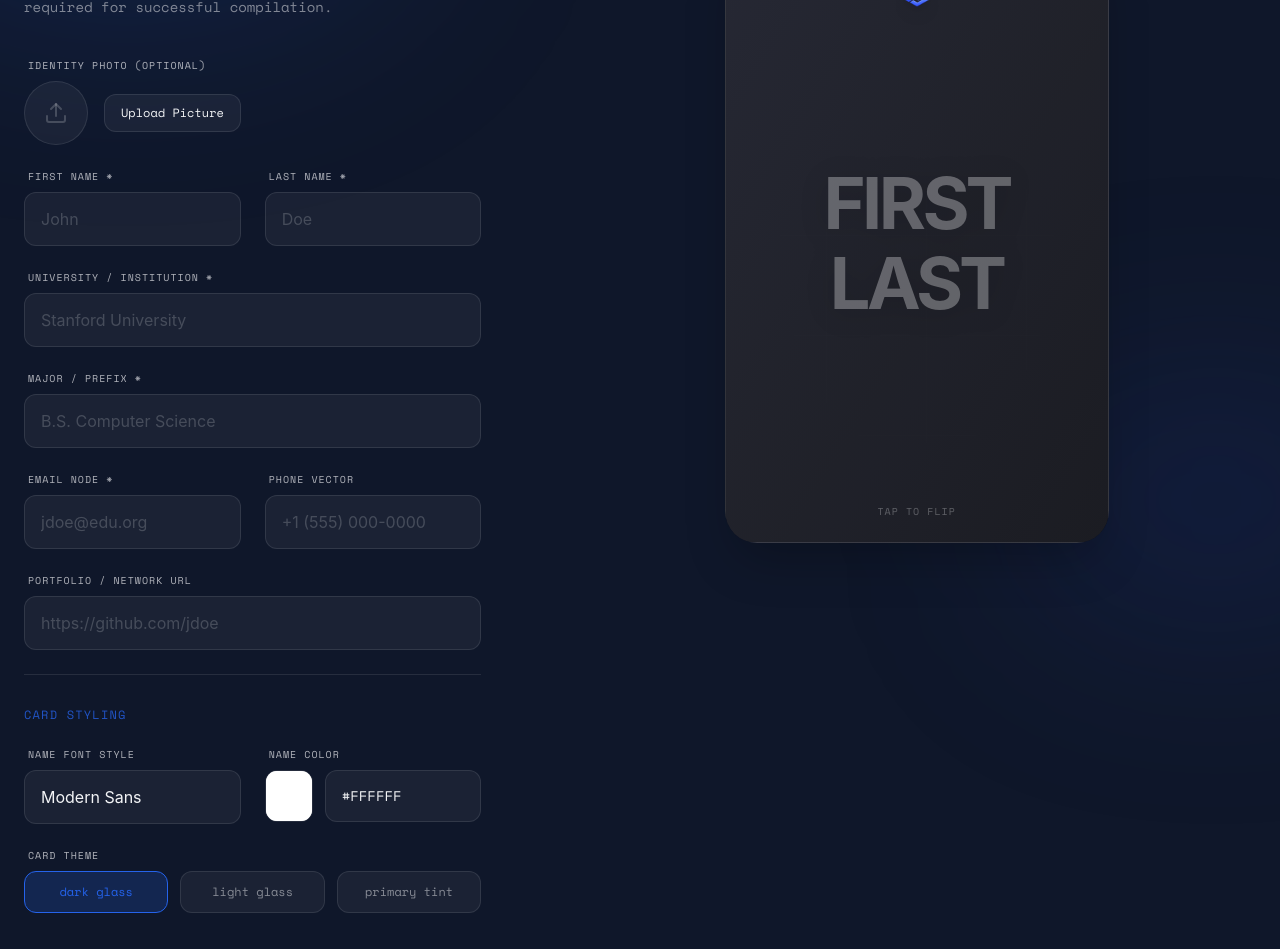
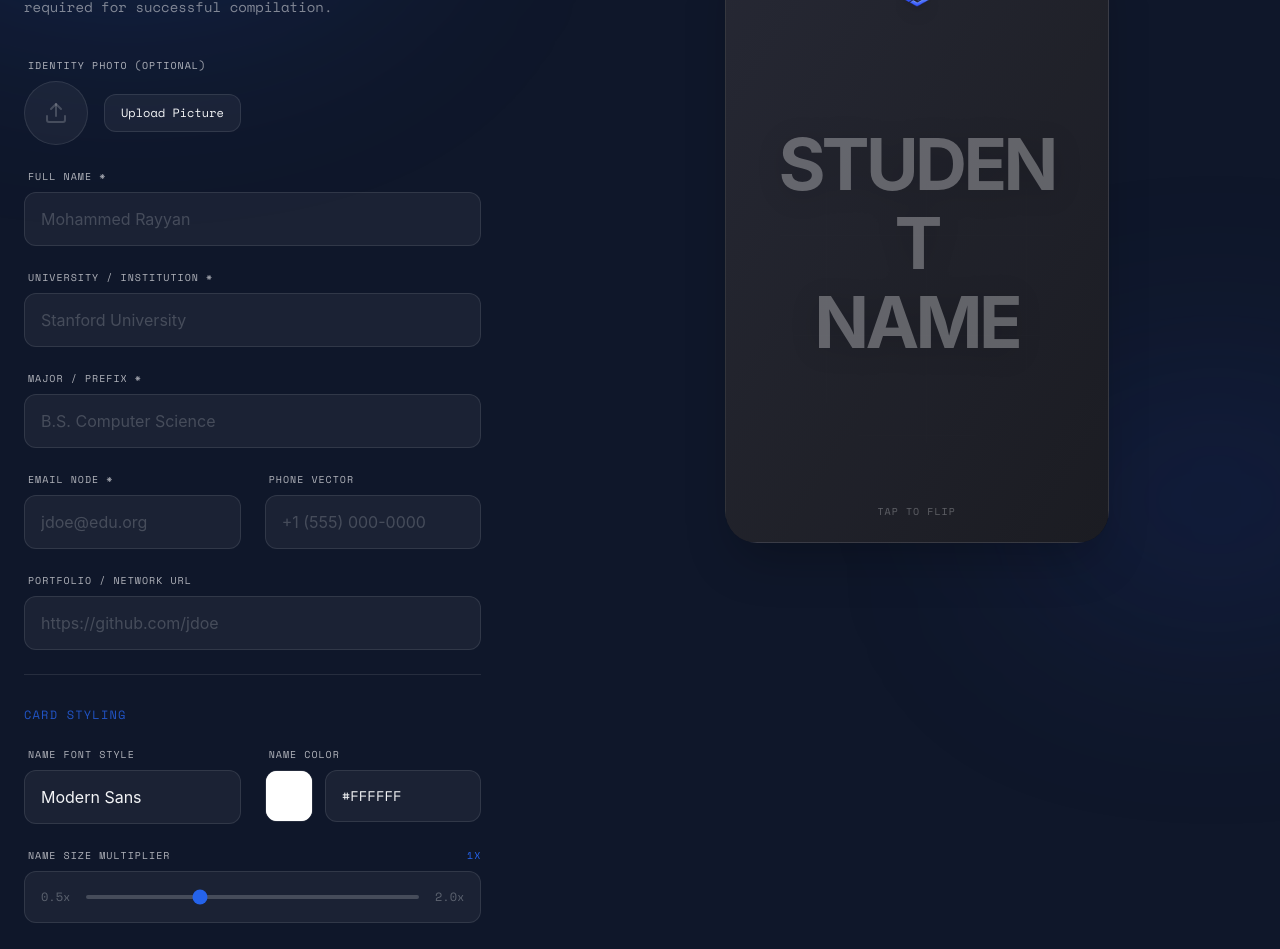
Before and after one commit to Rayyan-x95/EduCard, a React (Vite) app in the folder frontend/: page /generate in a window 1280 px wide. Shown: the part 260-1209 px from the top of the page. Built offline with nearby package versions, Linux system fonts and the light colour scheme.

Commit message:
feat: Consolidate name inputs, add custom font families, and implement font size multiplier

```diff
--- a/frontend/src/pages/GeneratorPage.jsx
+++ b/frontend/src/pages/GeneratorPage.jsx
@@ -4,8 +4,7 @@ import { Link } from 'react-router-dom';
 
 export const GeneratorPage = () => {
   const [formData, setFormData] = useState({
-    firstName: '',
-    lastName: '',
+    name: '',
     university: '',
     major: '',
     email: '',
@@ -20,6 +19,7 @@ export const GeneratorPage = () => {
   // Customization States
   const [nameFont, setNameFont] = useState('font-sans');
   const [nameColor, setNameColor] = useState('#ffffff');
+  const [nameSize, setNameSize] = useState(1);
   const [cardTheme, setCardTheme] = useState('dark-glass');
 
   const themes = {
@@ -47,6 +47,11 @@ export const GeneratorPage = () => {
     { value: 'font-sans', label: 'Modern Sans' },
     { value: 'font-serif', label: 'Elegant Serif' },
     { value: 'font-mono', label: 'Technical Mono' },
+    { value: 'font-drama', label: 'Display Signature' },
+    { value: 'font-[Impact,sans-serif]', label: 'Impact Bold' },
+    { value: 'font-[Georgia,serif]', label: 'Classic Georgia' },
+    { value: 'font-[Courier_New,monospace]', label: 'Typewriter' },
+    { value: 'font-["Times_New_Roman",Times,serif]', label: 'Traditional Times' },
   ];
 
   const handleImageUpload = (e) => {
@@ -85,7 +90,8 @@ export const GeneratorPage = () => {
     if (!result) return;
     const link = document.createElement('a');
     link.href = result;
-    link.download = `EduCard_${formData.firstName}_${formData.lastName}.png`;
+    const sanitizedName = formData.name ? formData.name.replace(/\s+/g, '_') : 'Student';
+    link.download = `EduCard_${sanitizedName}.png`;
     link.click();
   };
 
@@ -145,15 +151,9 @@ export const GeneratorPage = () => {
                 </div>
               </div>
 
-              <div className="grid grid-cols-1 sm:grid-cols-2 gap-6">
-                <div className="space-y-2">
-                  <label className="block font-mono text-[10px] uppercase tracking-widest text-light/70 ml-1">First Name *</label>
-                  <input required name="firstName" value={formData.firstName} onChange={handleChange} className="w-full bg-light/5 border border-light/10 rounded-xl px-4 py-3.5 font-sans text-base focus:border-primary focus:bg-light/10 focus:outline-none transition-all placeholder:text-light/20" placeholder="John" />
-                </div>
-                <div className="space-y-2">
-                  <label className="block font-mono text-[10px] uppercase tracking-widest text-light/70 ml-1">Last Name *</label>
-                  <input required name="lastName" value={formData.lastName} onChange={handleChange} className="w-full bg-light/5 border border-light/10 rounded-xl px-4 py-3.5 font-sans text-base focus:border-primary focus:bg-light/10 focus:outline-none transition-all placeholder:text-light/20" placeholder="Doe" />
-                </div>
+              <div className="space-y-2">
+                <label className="block font-mono text-[10px] uppercase tracking-widest text-light/70 ml-1">Full Name *</label>
+                <input required name="name" value={formData.name} onChange={handleChange} className="w-full bg-light/5 border border-light/10 rounded-xl px-4 py-3.5 font-sans text-base focus:border-primary focus:bg-light/10 focus:outline-none transition-all placeholder:text-light/20" placeholder="Mohammed Rayyan" />
               </div>
 
               <div className="space-y-2">
@@ -219,6 +219,27 @@ export const GeneratorPage = () => {
                         onChange={(e) => setNameColor(e.target.value)}
                         className="w-full bg-light/5 border border-light/10 rounded-xl px-4 py-3 font-mono text-sm focus:border-primary focus:bg-light/10 focus:outline-none transition-all text-light uppercase"
                       />
+                    </div>
+                  </div>
+
+                  {/* Name Size Selection */}
+                  <div className="space-y-2 sm:col-span-2 mt-4 sm:mt-0">
+                    <label className="block font-mono text-[10px] uppercase tracking-widest text-light/70 ml-1 flex justify-between">
+                      <span>Name Size Multiplier</span>
+                      <span className="text-primary">{nameSize}x</span>
+                    </label>
+                    <div className="flex items-center gap-4 h-[52px] bg-light/5 border border-light/10 rounded-xl px-4">
+                      <span className="text-light/30 font-mono text-xs">0.5x</span>
+                      <input
+                        type="range"
+                        min="0.5"
+                        max="2.0"
+                        step="0.05"
+                        value={nameSize}
+                        onChange={(e) => setNameSize(Number(e.target.value))}
+                        className="w-full h-1 bg-light/20 rounded-lg appearance-none cursor-pointer accent-primary"
+                      />
+                      <span className="text-light/30 font-mono text-xs">2.0x</span>
                     </div>
                   </div>
                 </div>
@@ -311,15 +332,23 @@ export const GeneratorPage = () => {
                       {/* Full Screen Name */}
                       <div className="w-full flex-1 flex flex-col justify-center pb-12">
                          <h2
-                            className={`font-bold tracking-tighter leading-[1.1] uppercase break-words px-2 ${nameFont} ${formData.firstName || formData.lastName ? '' : 'opacity-30'}`}
+                            className={`font-bold tracking-tighter leading-[1.1] uppercase break-words px-2 ${nameFont} ${formData.name ? '' : 'opacity-30'}`}
                             style={{
                               color: nameColor,
-                              fontSize: 'clamp(2.5rem, 12cqw, 4.5rem)',
+                              fontSize: `clamp(${2.5 * nameSize}rem, ${12 * nameSize}cqw, ${4.5 * nameSize}rem)`,
                               textShadow: cardTheme === 'light-glass' ? '0 4px 20px rgba(0,0,0,0.1)' : '0 4px 30px rgba(0,0,0,0.5)'
                             }}
                           >
-                            {formData.firstName || 'FIRST'} <br />
-                            {formData.lastName || 'LAST'}
+                            {formData.name ? (
+                              formData.name.split(' ').map((word, i) => (
+                                <React.Fragment key={i}>
+                                  {word}
+                                  {i !== formData.name.split(' ').length - 1 && <br />}
+                                </React.Fragment>
+                              ))
+                            ) : (
+                              <>STUDENT<br />NAME</>
+                            )}
                           </h2>
                       </div>
 
@@ -343,8 +372,8 @@ export const GeneratorPage = () => {
                       <div className="flex-1 space-y-4">
                          {/* Name again smaller for reference */}
                          <div>
-                            <h3 className={`font-sans font-bold text-2xl tracking-tight text-light mb-1 ${formData.firstName || formData.lastName ? '' : 'opacity-40'}`}>
-                              {formData.firstName || 'Student'} {formData.lastName || 'Name'}
+                            <h3 className={`font-sans font-bold text-2xl tracking-tight text-light mb-1 ${formData.name ? '' : 'opacity-40'}`}>
+                              {formData.name || 'Student Name'}
                             </h3>
                             {/* Education */}
                             <div className="flex flex-col gap-1 text-light/70">
```
